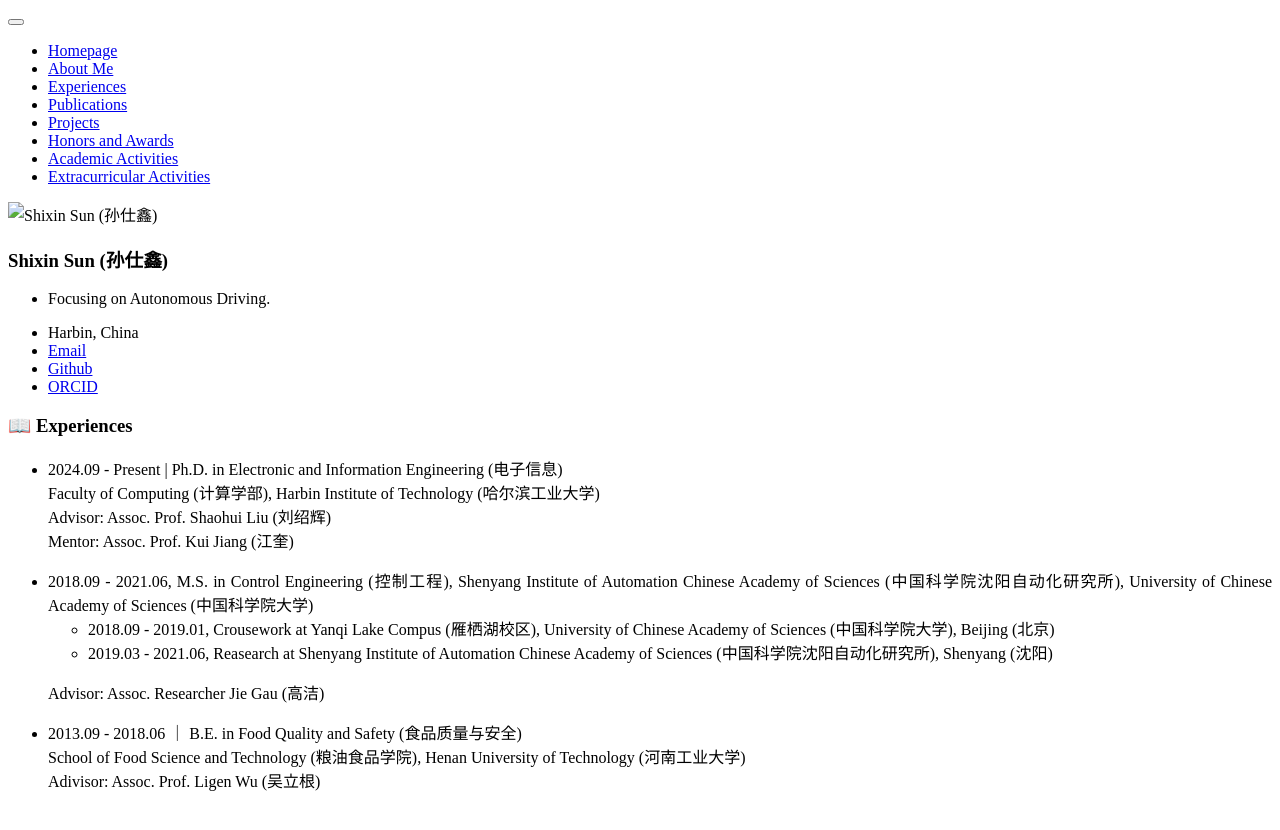
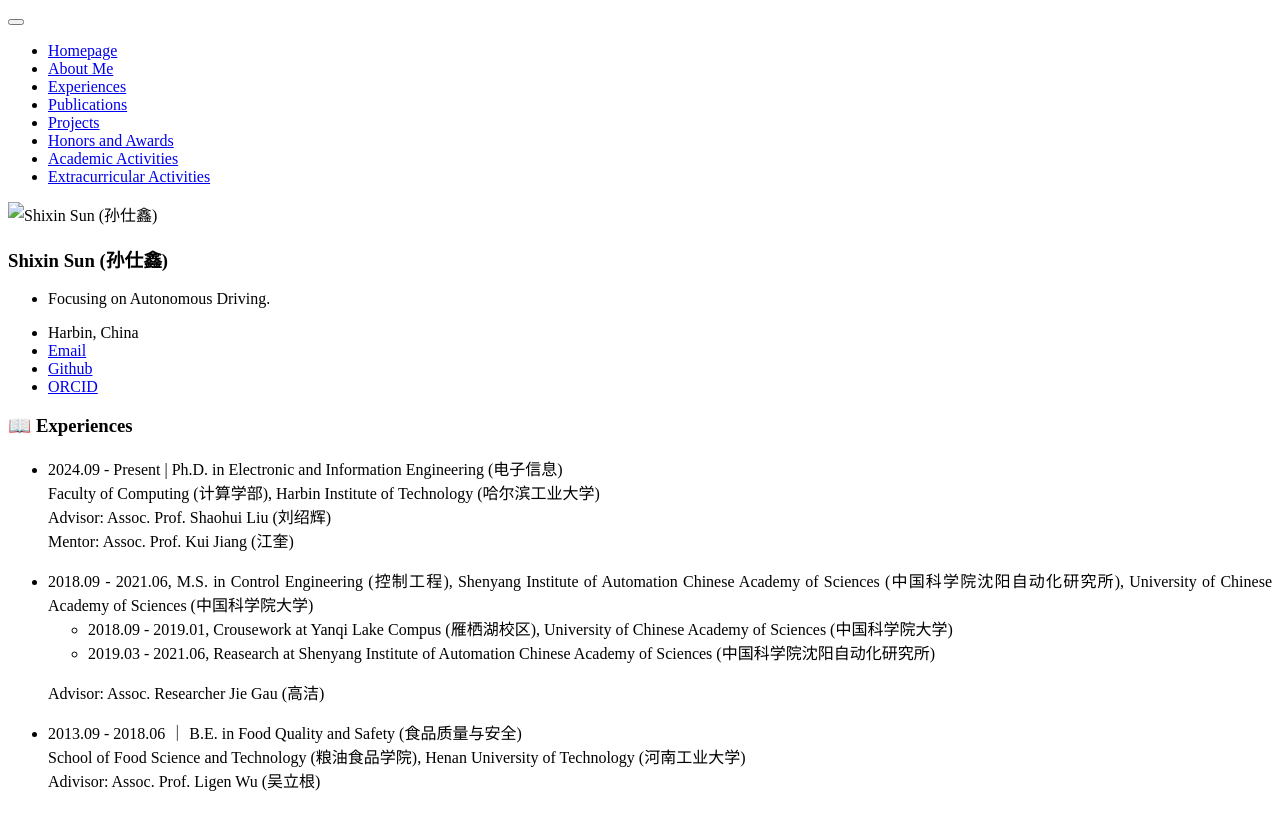
Before and after one commit to ShixinSUN94/shixinsun94.github.io, a Jekyll site: the page built from _pages/includes/2.exp.md, in a window 1280 px wide. Shown: the top 830 px of the page. Built offline with Jekyll 4.4.1, drawn with Linux system fonts in a browser that asks for light colours; our own code applies the rules of GitHub Pages for plain Markdown files.

Commit message:
Update 2.exp.md

```diff
--- a/_pages/includes/2.exp.md
+++ b/_pages/includes/2.exp.md
@@ -6,9 +6,8 @@
   Mentor: Assoc. Prof. Kui Jiang (江奎)
 
 - 2018.09 - 2021.06, M.S. in Control Engineering (控制工程), Shenyang Institute of Automation Chinese Academy of Sciences (中国科学院沈阳自动化研究所), University of Chinese Academy of Sciences (中国科学院大学)
-  - 2018.09 - 2019.01, Crousework at Yanqi Lake Compus (雁栖湖校区), University of Chinese Academy of Sciences (中国科学院大学), Beijing (北京)
-  - 2019.03 - 2021.06, Reasearch at Shenyang Institute of Automation Chinese Academy of Sciences (中国科学院沈阳自动化研究所), Shenyang (沈阳)
-
+  - 2018.09 - 2019.01, Crousework at Yanqi Lake Compus (雁栖湖校区), University of Chinese Academy of Sciences (中国科学院大学)
+  - 2019.03 - 2021.06, Reasearch at Shenyang Institute of Automation Chinese Academy of Sciences (中国科学院沈阳自动化研究所)
 
   Advisor: Assoc. Researcher Jie Gau (高洁)
 
```
